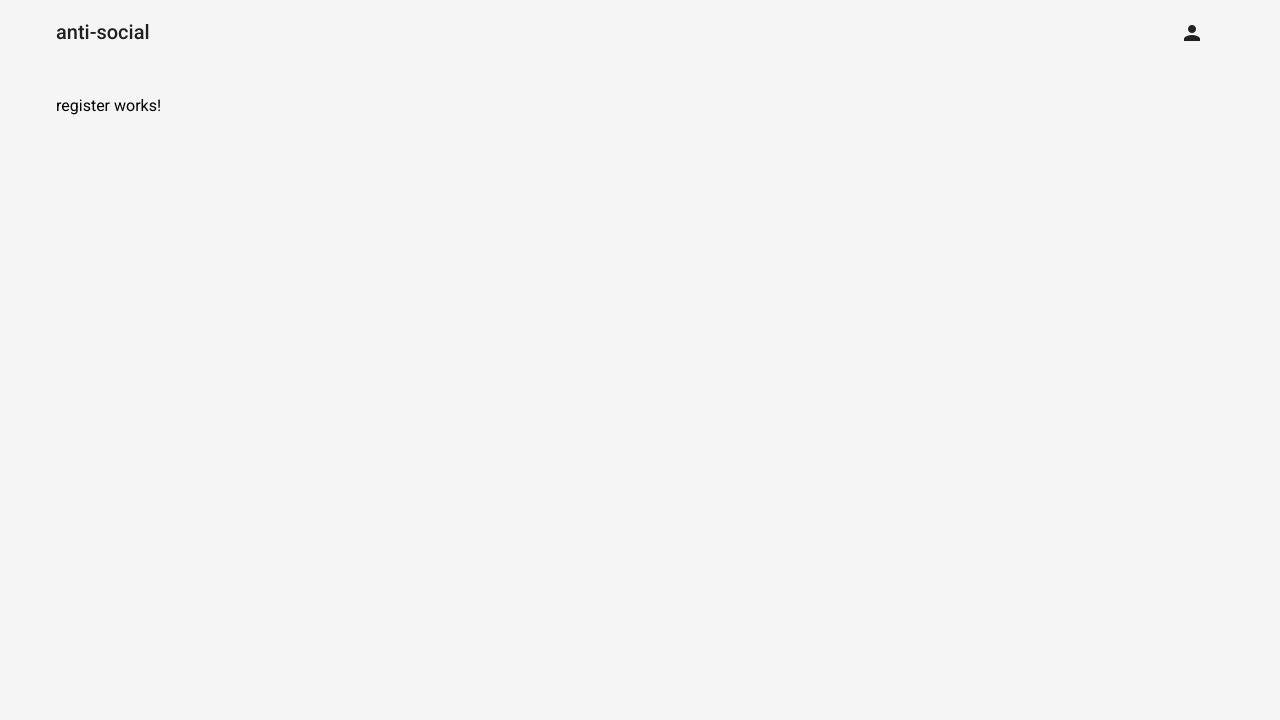
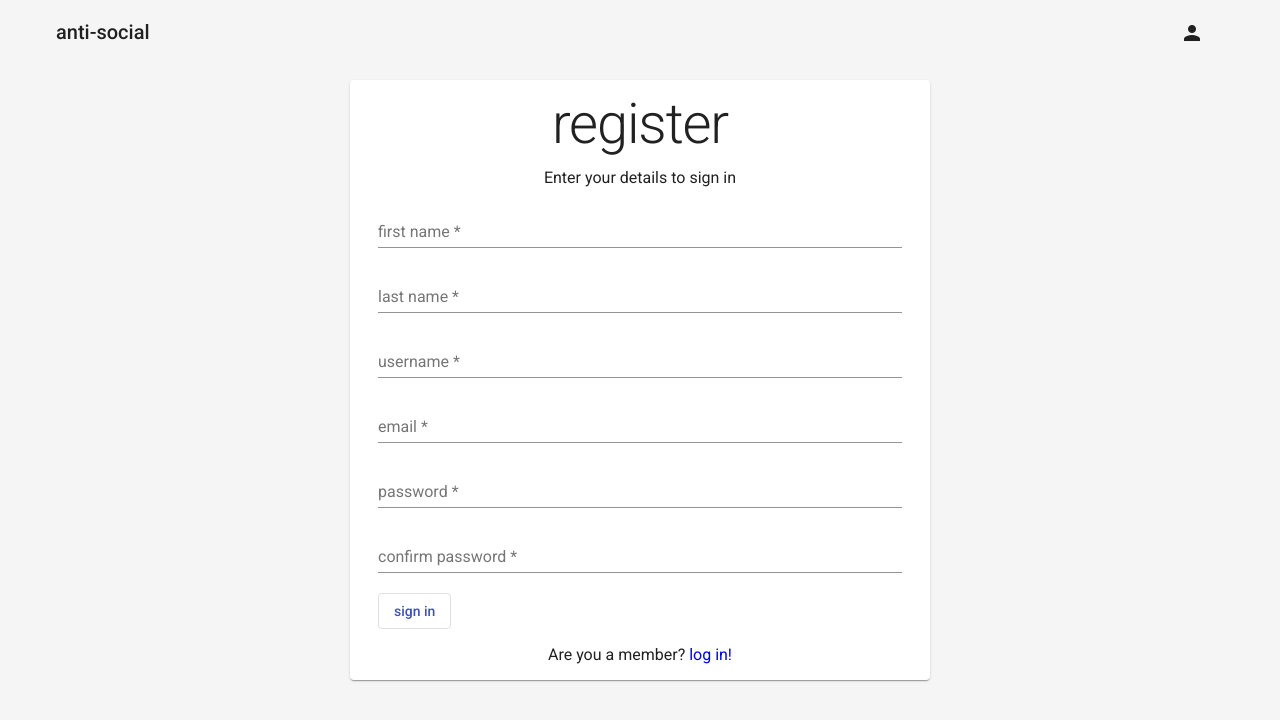
Before and after one commit to ThukuWakogi/anti-social-face, an Angular app: page /register in a window 1280 px wide. Shown: the top 720 px of the page. Built offline with nearby package versions, Linux system fonts and the light colour scheme.

Commit message:
Complete register ui

```diff
--- a/src/app/components/post-form/post-form.component.ts
+++ b/src/app/components/post-form/post-form.component.ts
@@ -1,5 +1,5 @@
-import { Component, OnInit } from '@angular/core';
-import { FormGroup, FormControl, Validators } from '@angular/forms';
+import { Component, OnInit } from '@angular/core'
+import { FormGroup, FormControl, Validators } from '@angular/forms'
 
 @Component({
   selector: 'app-post-form',
--- a/src/app/pages/register/register.component.html
+++ b/src/app/pages/register/register.component.html
@@ -1 +1,30 @@
-<p>register works!</p>
+<div class="cstm-register-container">
+  <div class="cstm-register-container-content">
+    <mat-card>
+      <h1 class="mat-display-3">register</h1>
+      <p>Enter your details to sign in</p>
+      <form [formGroup]="registerForm">
+        <mat-form-field>
+          <input matInput type="text" placeholder="first name" formControlName="firstName">
+        </mat-form-field>
+        <mat-form-field>
+          <input matInput type="text" placeholder="last name" formControlName="lastName">
+        </mat-form-field>
+        <mat-form-field>
+          <input matInput type="text" placeholder="username" formControlName="username">
+        </mat-form-field>
+        <mat-form-field>
+          <input matInput type="email" placeholder="email" formControlName="email">
+        </mat-form-field>
+        <mat-form-field>
+          <input matInput type="password" placeholder="password" formControlName="password">
+        </mat-form-field>
+        <mat-form-field>
+          <input matInput type="password" placeholder="confirm password" formControlName="confirmPassword">
+        </mat-form-field>
+        <button mat-stroked-button type="submit" color=primary>sign in</button>
+      </form>
+      <p>Are you a member? <a [routerLink]="['/login']">log in!</a></p>
+    </mat-card>
+  </div>
+</div>
--- a/src/app/pages/register/register.component.scss
+++ b/src/app/pages/register/register.component.scss
@@ -0,0 +1,28 @@
+.cstm-register-container {
+  display: flex;
+  flex-direction: column;
+  align-items: center;
+  justify-content: center;
+  .cstm-register-container-content {
+    text-align: center;
+    width: 95%;
+    max-width: 580px;
+    & > mat-card {
+      & > h1 {
+        font-weight: lighter;
+        margin-bottom: 0px;
+      }
+      & > form {
+        display: flex;
+        flex-direction: column;
+        padding: 0px 12px;
+        & > button {
+          align-self: baseline;
+        }
+      }
+      & > p > a {
+        text-decoration: none;
+      }
+    }
+  }
+}
--- a/src/app/pages/register/register.component.ts
+++ b/src/app/pages/register/register.component.ts
@@ -1,4 +1,5 @@
-import { Component, OnInit } from '@angular/core';
+import { Component, OnInit } from '@angular/core'
+import { FormGroup, FormControl, Validators } from '@angular/forms'
 
 @Component({
   selector: 'app-register',
@@ -6,10 +7,19 @@ import { Component, OnInit } from '@angular/core';
   styleUrls: ['./register.component.scss']
 })
 export class RegisterComponent implements OnInit {
+  registerForm: FormGroup
 
   constructor() { }
 
   ngOnInit() {
+    this.registerForm = new FormGroup({
+      firstName: new FormControl('', [Validators.required]),
+      lastName: new FormControl('', [Validators.required]),
+      username: new FormControl('', [Validators.required]),
+      email: new FormControl('', [Validators.required, Validators.email]),
+      password: new FormControl('', [Validators.required]),
+      confirmPassword: new FormControl('', [Validators.required]),
+    })
   }
 
 }
```
